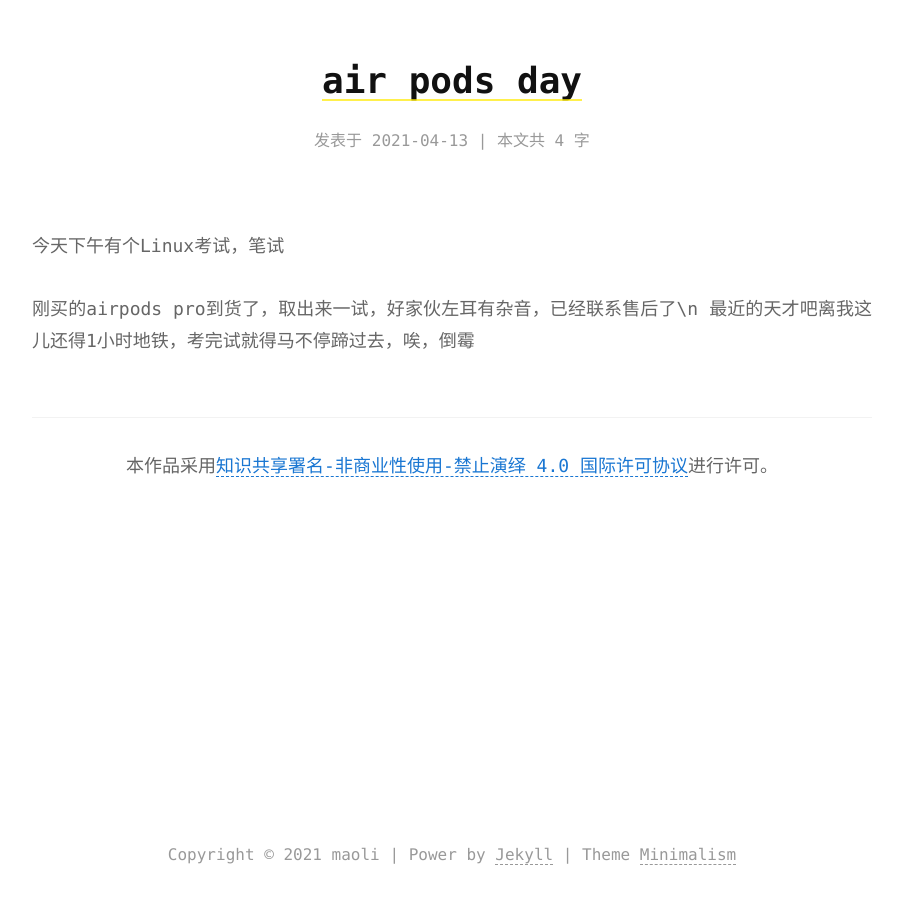
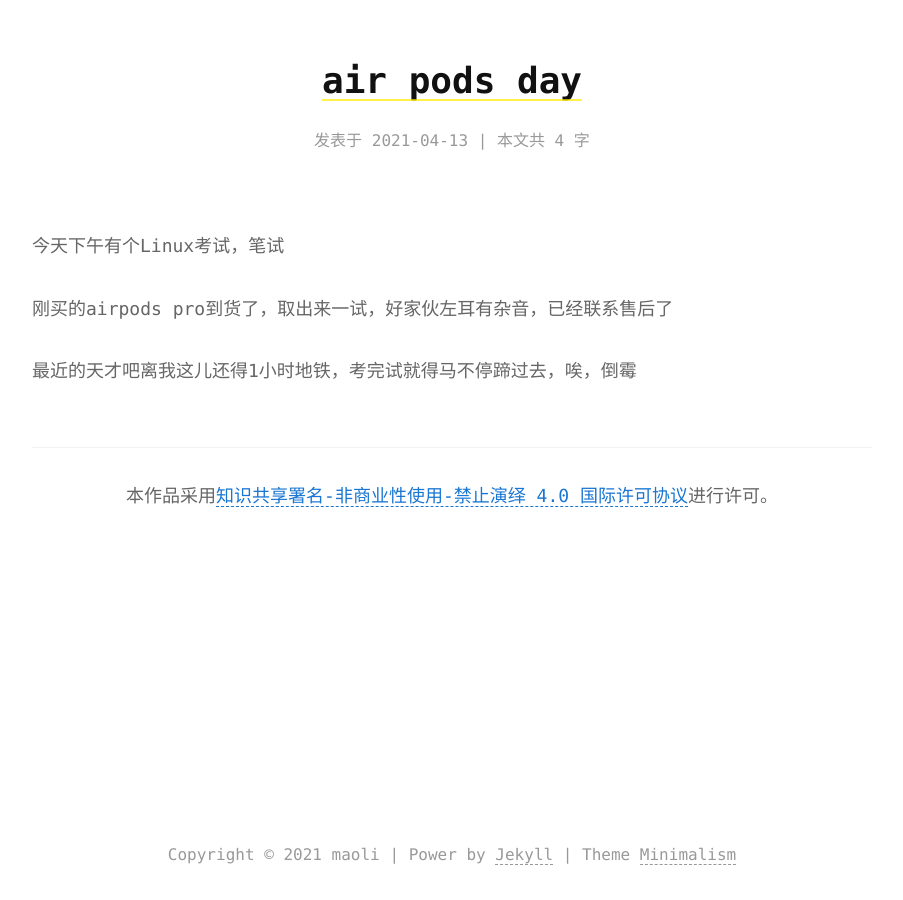
Before and after one commit to mao-li/mao-li.github.io, a Jekyll site: the page built from _posts/2021-04-13-air-pods-day.md, in a window 1280 px wide. Shown: the whole page, without its empty margins (188-1091 px from the left). Built offline with Jekyll 4.4.1, drawn with Linux system fonts in a browser that asks for light colours.

Commit message:
Update 2021-04-13-air-pods-day.md

```diff
--- a/_posts/2021-04-13-air-pods-day.md
+++ b/_posts/2021-04-13-air-pods-day.md
@@ -7,5 +7,6 @@ excerpt: 倒霉的一天
 ---
 今天下午有个Linux考试，笔试
 
-刚买的airpods pro到货了，取出来一试，好家伙左耳有杂音，已经联系售后了\n
+刚买的airpods pro到货了，取出来一试，好家伙左耳有杂音，已经联系售后了
+
 最近的天才吧离我这儿还得1小时地铁，考完试就得马不停蹄过去，唉，倒霉
```
